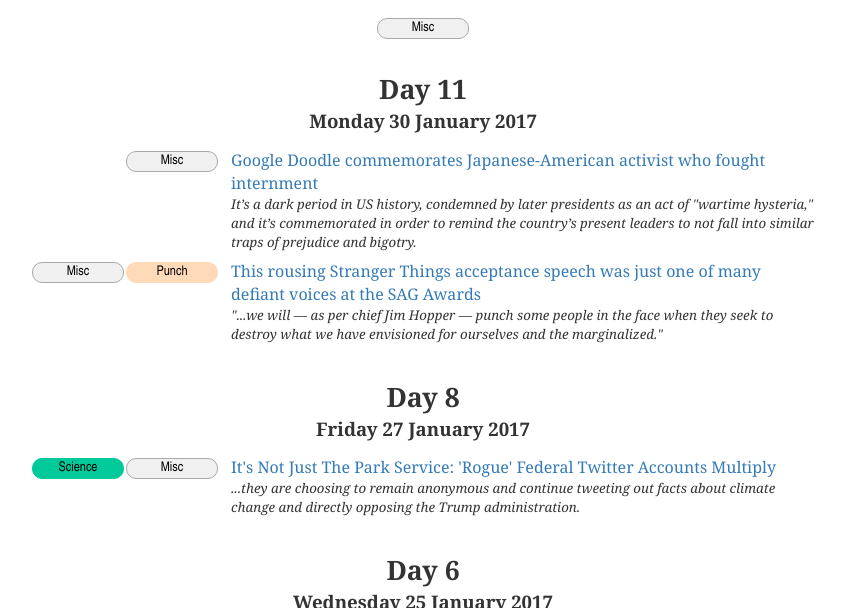
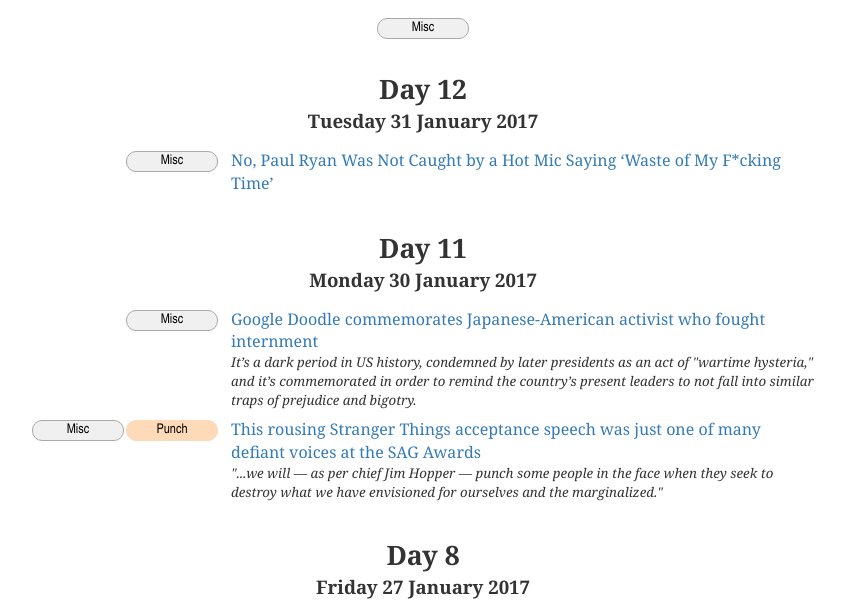
Before and after one commit to MrWeatherf/trumpocalypse-1, a plain HTML site: page tag/Misc/year1.html in a window 1280 px wide. Shown: the part 167-775 px from the top of the page, without its empty margins (217-1062 px from the left). Drawn offline with nearby package versions, Linux system fonts and the light colour scheme.

Commit message:
Correct waste-of-my-time

```diff
--- a/tag/Misc/year1.html
+++ b/tag/Misc/year1.html
@@ -21,6 +21,11 @@
 <div class="main-title"><a href="../../index.html">The Trump Administration</a></div>
 <div class="main-subtitle">Day by Day</div>
 <div class="main-entry-info"><span class="tag Misc">Misc</span></div>
+<div class="day" id="12">Day 12</div>
+<div class="date" id="2017-01-31">Tuesday 31 January 2017</div>
+<div class="day-table">
+<div class="row row_padding"><div class="col-md-3 tag-box"><a href="../../tag/Misc/year1.html"><span class="tag Misc">Misc</span></a> </div><div class="col-md-9 info-box"><div class="title"><a href="http://www.mediaite.com/online/no-paul-ryan-was-not-caught-by-a-hot-mic-saying-waste-of-my-fcking-time/">No, Paul Ryan Was Not Caught by a Hot Mic Saying ‘Waste of My F*cking Time’</a></div><div class="desc"></div></div></div>
+</div>
 <div class="day" id="11">Day 11</div>
 <div class="date" id="2017-01-30">Monday 30 January 2017</div>
 <div class="day-table">
```
Also changed, not shown: tag/TravelBan/year1.html (+0 -1 lines), year1.html (+1 -1 lines), data.txt.
